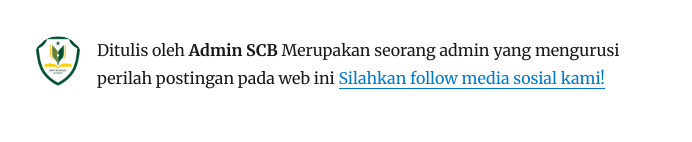
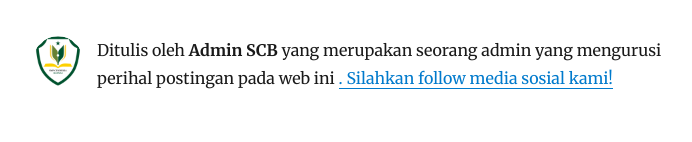
Before and after one commit to mrifqip29/coba-gatsby-netlify-cms, a Gatsby site: page / in a window 1280 px wide. Shown: the part 188-330 px from the top of the page, without its empty margins (292-984 px from the left). Built offline with nearby package versions, Linux system fonts and the light colour scheme; Gatsby itself is replaced by a stand-in of ours; some packages are replaced by stand-ins of ours.

Commit message:
fixing lg

```diff
--- a/gatsby-config.js
+++ b/gatsby-config.js
@@ -3,7 +3,7 @@ module.exports = {
     title: `Sekolah Cendikia Baznas`,
     author: {
       name: `Admin SCB`,
-      summary: `Merupakan seorang admin yang mengurusi perilah postingan pada web ini`,
+      summary: `yang merupakan seorang admin yang mengurusi perihal postingan pada web ini`,
     },
     description: `Website Resmi Sekolah Cendikia Baznas`,
     siteUrl: `https://gatsby-starter-blog-demo.netlify.com/`,
--- a/src/components/bio.js
+++ b/src/components/bio.js
@@ -60,7 +60,7 @@ const Bio = () => {
         Ditulis oleh <strong>{author.name}</strong> {author.summary}
         {` `}
         <a href={`https://twitter.com/${social.twitter}`}>
-          Silahkan follow media sosial kami!
+          . Silahkan follow media sosial kami!
         </a>
       </p>
     </div>
```
